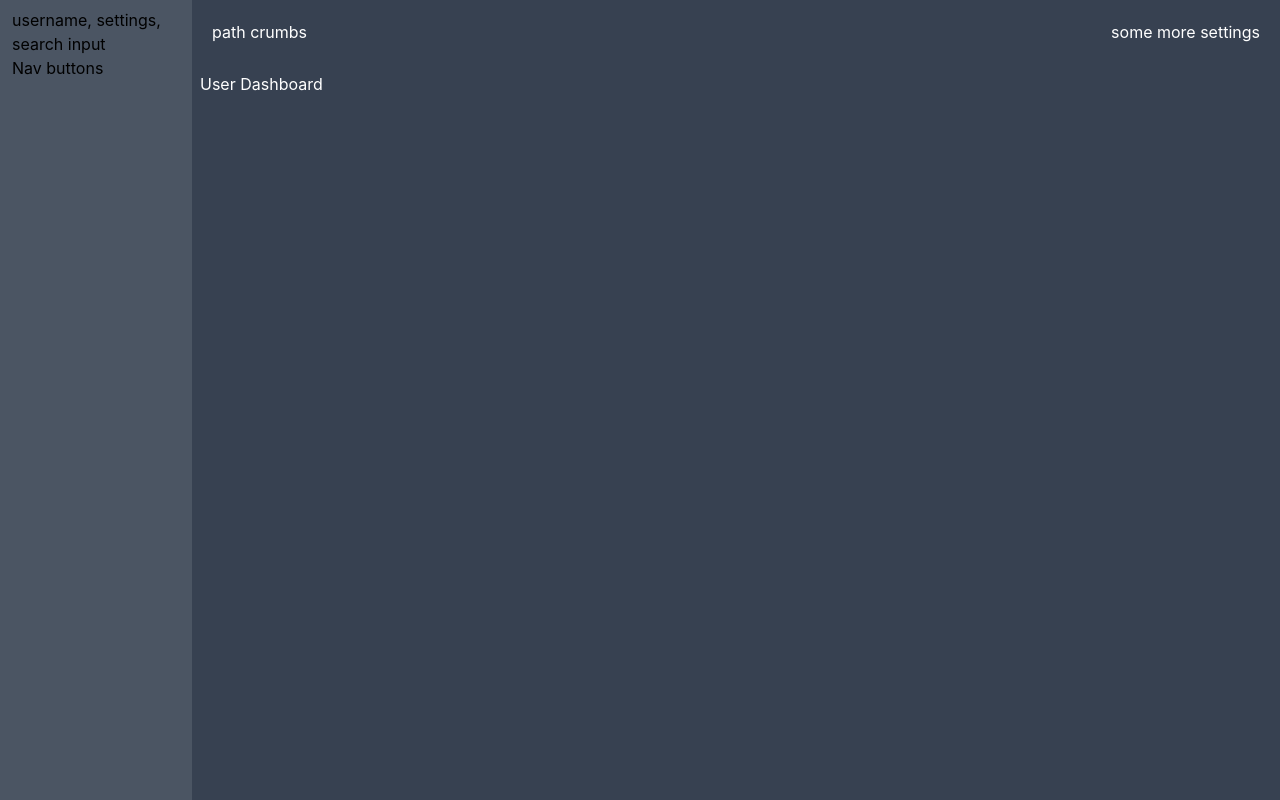
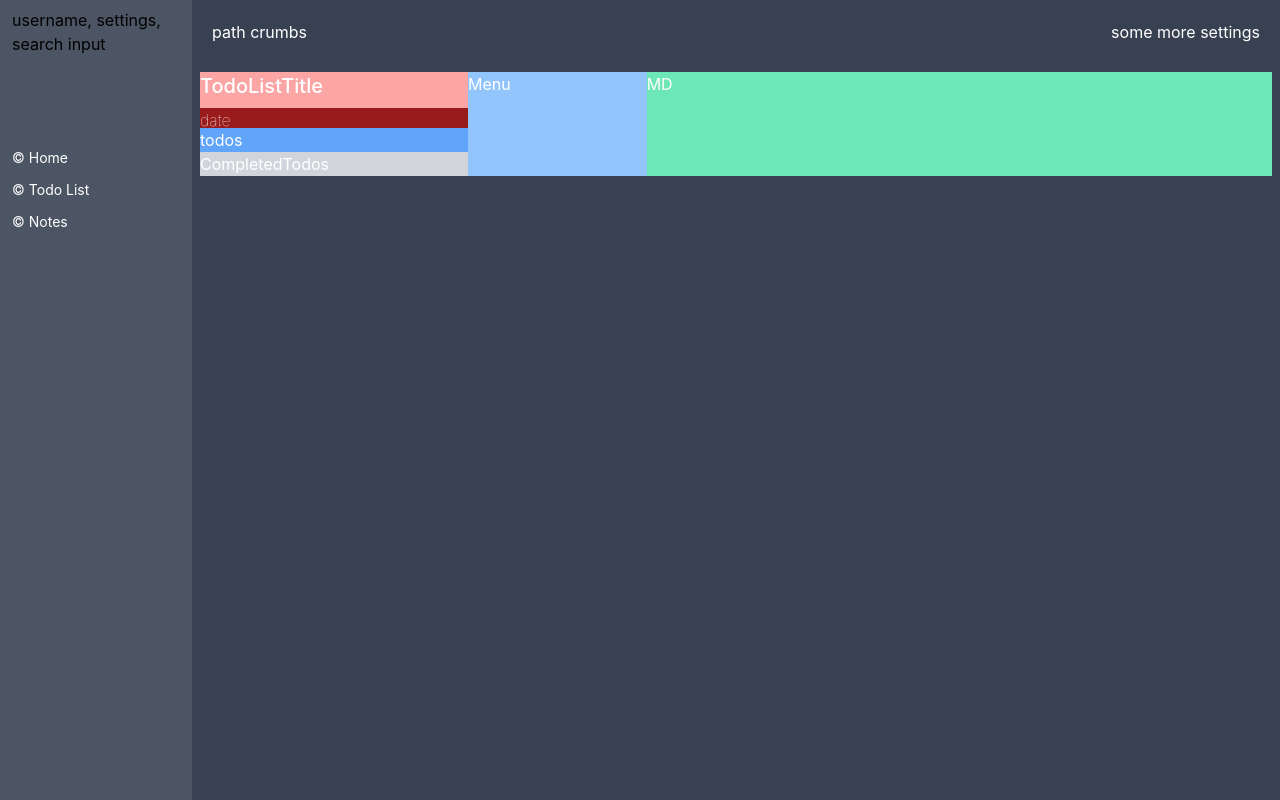
Before and after one commit to hazelnutx/todo-notes, a Next.js app: page /1 in a window 1280 px wide. Built offline with nearby package versions, Linux system fonts and the light colour scheme.

Commit message:
default user layout and some schematic for the user dashboard

```diff
--- /dev/null
+++ b/components/ui/NavButtons.tsx
@@ -0,0 +1,19 @@
+import Link from 'next/link'
+
+interface Props {
+  id: number
+  name: string
+  path: string
+  drawer?: boolean
+}
+
+export default function NavButtons({ id, path, name, drawer }: Props) {
+  return (
+    <Link href={path} key={id}>
+      <a className='hover:bg-coolGray-500 w-full h-7 flex flex-row items-center px-3'>
+        <div className='text-white text-sm mr-1'>&copy;</div>
+        <div className='text-white text-sm'>{name}</div>
+      </a>
+    </Link>
+  )
+}
--- a/layouts/DefaultLayout.tsx
+++ b/layouts/DefaultLayout.tsx
@@ -1,10 +1,27 @@
 import Link from 'next/link'
+import NavButtons from '@/components/ui/NavButtons'
+
 export default function DefaultLayout({ children }) {
+  const navigationButtons = [
+    { id: 1, name: 'Home', path: '#', drawer: false },
+    { id: 2, name: 'Todo List', path: '#', drawer: false },
+    {
+      id: 1,
+      name: 'Notes',
+      path: '#',
+      drawer: true,
+    },
+  ]
+
   return (
     <div className='p-0 m-0 bg-coolGray-700 flex sm:flex-row flex-col-reverse min-h-screen min-w-7xl mx-auto'>
-      <div className='px-3 py-2 bg-coolGray-600 top-0 w-24 md:w-48 h-full sm:h-screen sticky sm:flex flex-col-reverse sm:flex-col'>
-        <div>username, settings, search input</div>
-        <div className='flex flex-col space-y-1'>Nav buttons</div>
+      <div className=' bg-coolGray-600 top-0 w-24 md:w-48 h-full sm:h-screen sticky sm:flex flex-col-reverse sm:flex-col'>
+        <div className='px-3 py-2 h-36'>username, settings, search input</div>
+        <div className='flex flex-col space-y-1'>
+          {navigationButtons.map((button) => (
+            <NavButtons id={button.id} path={button.path} name={button.name} />
+          ))}
+        </div>
       </div>
       <div className='flex-1'>
         <div className='text-white sticky top-0 min-w-full h-16 flex flex-row justify-between items-center px-5 mb-2 bg-coolGray-700'>
--- a/pages/[username]/index.tsx
+++ b/pages/[username]/index.tsx
@@ -1,5 +1,22 @@
 import DefaultLayout from '@/layouts/DefaultLayout'
 
 export default function UserDashboard() {
-  return <DefaultLayout>User Dashboard</DefaultLayout>
+  return (
+    <DefaultLayout>
+      <div className='flex flex-row'>
+        <div className='w-3/12 bg-red-300 flex flex-col'>
+          <div className='h-9'>
+            <h1 className='text-white font-medium text-xl'>TodoListTitle</h1>
+          </div>
+          <div className='h-5 bg-red-800'>
+            <h3 className='text-white font-sm font-thin'>date</h3>
+          </div>
+          <div className='bg-blue-400'>todos</div>
+          <div className='bottom-0 bg-gray-300'>CompletedTodos</div>
+        </div>
+        <div className='w-2/12 bg-blue-300'>Menu</div>
+        <div className='flex-1 bg-green-300'>MD</div>
+      </div>
+    </DefaultLayout>
+  )
 }
```
